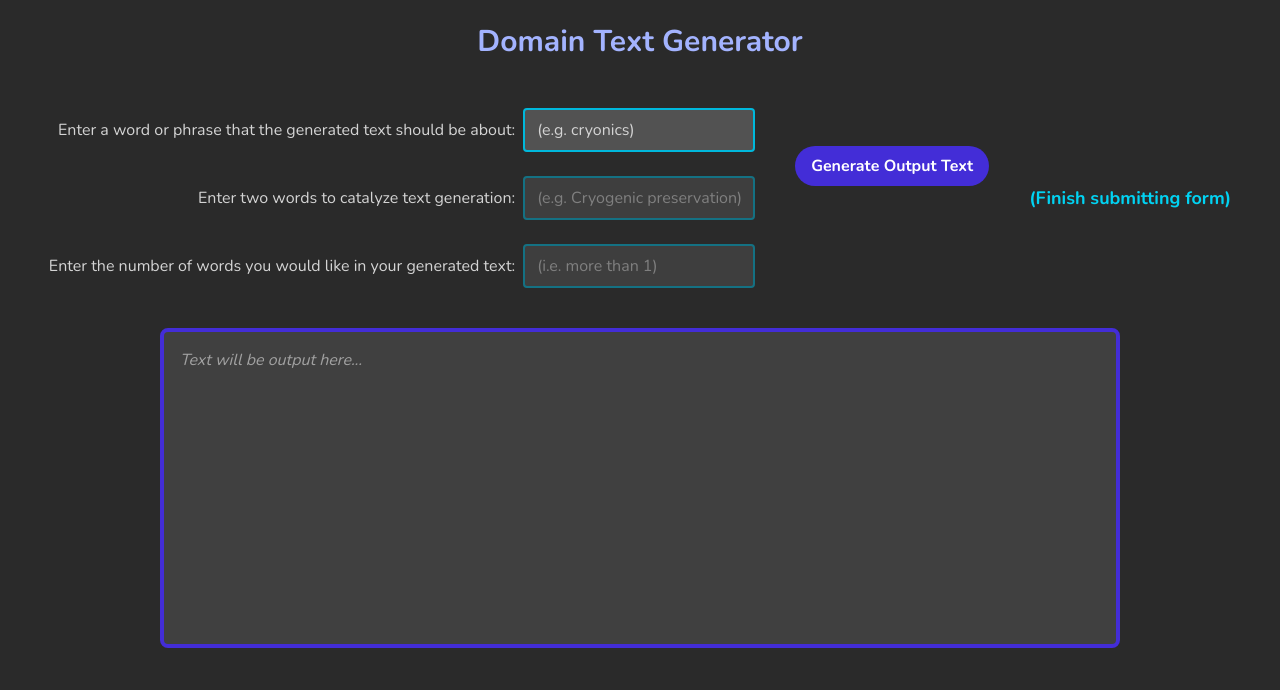
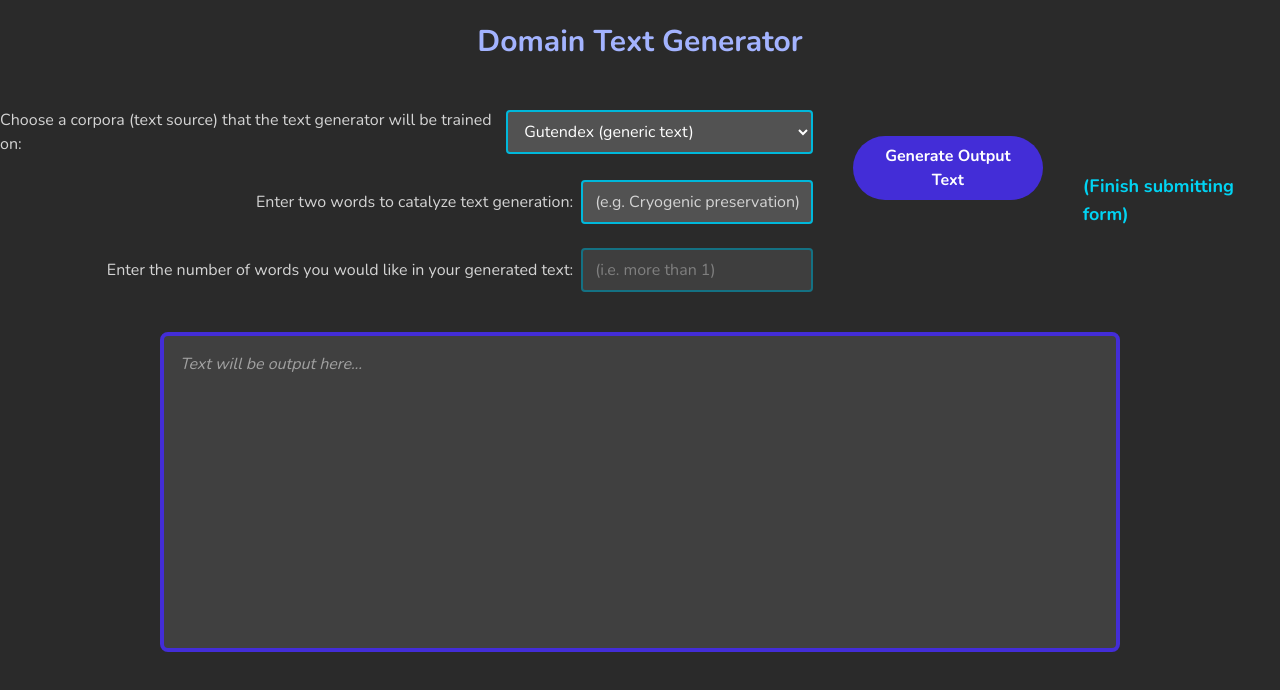
Before and after one commit to Proxima-L3/Domain-Text-Generator, a SvelteKit app in the folder frontend/: page / in a window 1280 px wide. Shown: the top 690 px of the page. Built offline with nearby package versions, Linux system fonts and the light colour scheme; some icons are missing.

Commit message:
Fixed web app breaking bug that happens because the backend expects a corpora model to be chosen. Added necessary code to svelte frontend

```diff
--- a/frontend/src/routes/+page.svelte
+++ b/frontend/src/routes/+page.svelte
@@ -9,6 +9,7 @@
 
 
     // let vars in ts: user_input_topic/specialization field, user_input_catalyst, & user_input_text_length ...to be used as svelte state vars for conditional html elements
+    let userInputCorpora: string = $state('gutendex')
     let userInputTopic: string = $state('');
     let userInputCatalyst: string = $state('');
     let userInputTextLength: number | undefined = $state(undefined);
@@ -17,7 +18,9 @@
     let generatedOutputText: string = $state('');
 
     // useful helper states to keep the html clean
-    let isInputCatalystDisabled: boolean = $derived(userInputTopic.trim() === '');
+    let isInputCorporaGutendex: boolean = $derived(userInputCorpora === 'gutendex');
+    let isInputTopicHidden: boolean = $derived(isInputCorporaGutendex)
+    let isInputCatalystDisabled: boolean = $derived(isInputCorporaGutendex ? false : userInputTopic.trim() === '');
     let isInputTextLengthDisabled: boolean = $derived(isInputCatalystDisabled || userInputCatalyst.trim() === '');
 
     let textGenerationIsLoading: boolean = $derived(formSubmittedBool);
@@ -39,6 +42,7 @@
                 method: 'POST',
                 headers: { 'Content-Type': 'application/json' },
                 body: JSON.stringify({
+                    corpora: userInputCorpora,
                     topic: userInputTopic,
                     catalyst: userInputCatalyst,
                     textLength: userInputTextLength
@@ -67,9 +71,19 @@
         <form class="flex flex-col items-end gap-y-6" id="userInputForm" action="" onsubmit={handleFormSubmit}>
 
             <div class="flex items-center gap-x-2">
-                <label class="text-neutral-300" for="userInputTopicInputTag">Enter a word or phrase that the generated text should be about: </label>
-                <input class="bg-neutral-600 border-2 border-cyan-500 rounded px-3 py-2 text-white placeholder-neutral-300 disabled:opacity-50" id="userInputTopicInputTag" name="userInputTopic" type="text" bind:value={userInputTopic} placeholder="(e.g. cryonics)" required />
+                <label class="text-neutral-300" for="userInputCorporaSelectTag">Choose a corpora (text source) that the text generator will be trained on: </label>
+                <select class="bg-neutral-600 border-2 border-cyan-500 rounded px-3 py-2 text-white placeholder-neutral-300" name="" id="userInputCorporaSelectTag" bind:value={userInputCorpora} placeholder="[choose corpora source]" required >
+                    <option value="gutendex">Gutendex (generic text)</option>
+                    <option value="pmc">Pub Med Central (scientific journals)</option>
+                </select>
             </div>
+
+            {#if !isInputTopicHidden}
+                <div class="flex items-center gap-x-2">
+                    <label class="text-neutral-300" for="userInputTopicInputTag">Enter a word or phrase that the generated text should be about: </label>
+                    <input class="bg-neutral-600 border-2 border-cyan-500 rounded px-3 py-2 text-white placeholder-neutral-300 disabled:opacity-50" id="userInputTopicInputTag" name="userInputTopic" type="text" bind:value={userInputTopic} placeholder="(e.g. cryonics)" required />
+                </div>
+            {/if}
 
             <div class="flex items-center gap-x-2">
                 <label class="text-neutral-300" for="userInputCatalystInputTag">Enter two words to catalyze text generation: </label>
```
Also changed, not shown: 1 other file (tests, documents, lock files or other folders).
